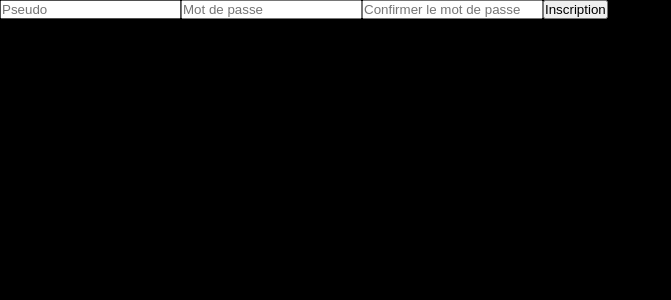
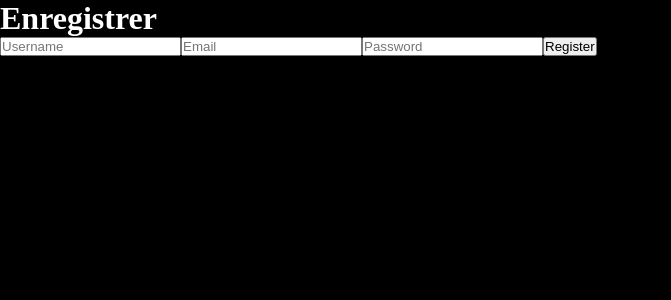
Before and after one commit to Issou83/Contelium, a React (Vite) app: page / in a window 1280 px wide. Both pictures are taken after a click on the button "Créer un compte". Shown: the top 300 px of the page, without its empty margins (0-671 px from the left). Built offline with nearby package versions, Linux system fonts and the light colour scheme.

Commit message:
Mise en place du login et register

```diff
--- a/package.json
+++ b/package.json
@@ -10,6 +10,7 @@
     "preview": "vite preview"
   },
   "dependencies": {
+    "axios": "^1.5.0",
     "prop-types": "^15.8.1",
     "react": "^18.2.0",
     "react-dom": "^18.2.0"
--- a/src/components/LoginForm/LoginForm.jsx
+++ b/src/components/LoginForm/LoginForm.jsx
@@ -1,38 +1,54 @@
-import { useState } from 'react';
-import './index.css'; // Créez ce fichier pour ajouter des styles
+import { useState } from "react";
+import axios from "axios";
+import "./index.css";
 
 const LoginForm = () => {
-  const [username, setUsername] = useState('');
-  const [password, setPassword] = useState('');
+  const [username, setUsername] = useState("");
+  const [password, setPassword] = useState("");
+
+  const handleLogin = async () => {
+    try {
+      const response = await axios.post("http://localhost:3001/user/login", {
+        username,
+        password,
+      });
+
+      if (response.data.success) {
+        console.log("Authentification réussie:", response.data);
+      } else {
+        console.log("Échec de l'authentification");
+      }
+    } catch (error) {
+      if (error.response && error.response.status === 400) {
+        console.log("Échec de l'authentification");
+      } else {
+        console.error("Une erreur est survenue:", error);
+      }
+    }
+  };
 
   const handleSubmit = (e) => {
     e.preventDefault();
-    // Effectuer des validations de formulaire ici
-
-    // Simuler un appel API
-    setTimeout(() => {
-      console.log('Utilisateur connecté avec succès : ', { username, password });
-      // Ici, vous pouvez passer à la page personnalisée de l'utilisateur ou faire ce que vous voulez après une connexion réussie
-    }, 2000);
+    handleLogin();
   };
 
   return (
-    <div className='loginForm'>
+    <div className="loginForm">
       <h1>Se connecter</h1>
       <form onSubmit={handleSubmit}>
         <input
-          type='text'
-          placeholder='Pseudo'
+          type="text"
+          placeholder="Pseudo"
           value={username}
           onChange={(e) => setUsername(e.target.value)}
         />
         <input
-          type='password'
-          placeholder='Mot de passe'
+          type="password"
+          placeholder="Mot de passe"
           value={password}
           onChange={(e) => setPassword(e.target.value)}
         />
-        <button type='submit'>Se connecter</button>
+        <button type="submit">Se connecter</button>
       </form>
     </div>
   );
--- a/src/components/RegisterForm/RegisterForm.jsx
+++ b/src/components/RegisterForm/RegisterForm.jsx
@@ -1,70 +1,68 @@
-import { useState } from 'react';
+import { useState } from "react";
 
 const RegisterForm = () => {
   const [formData, setFormData] = useState({
-    username: '',
-    password: '',
-    confirmPassword: ''
+    username: "",
+    email: "",
+    password: "",
   });
 
-  const [errors, setErrors] = useState({});
-
-  const validatePassword = (password) => {
-    const re = /^(?=.*[a-z])(?=.*[A-Z])(?=.*\d)(?=.*[@$!%*?&])[A-Za-z\d@$!%*?&]{10,}$/;
-    return re.test(String(password));
+  const handleChange = (e) => {
+    const { name, value } = e.target;
+    setFormData({
+      ...formData,
+      [name]: value,
+    });
   };
 
-  const handleSubmit = (e) => {
+  const handleSubmit = async (e) => {
     e.preventDefault();
-    let validationErrors = {};
+    try {
+      const response = await fetch("http://localhost:3001/user/register", {
+        method: "POST",
+        headers: {
+          "Content-Type": "application/json",
+        },
+        body: JSON.stringify(formData),
+      });
 
-    if (!validatePassword(formData.password)) {
-      validationErrors.password = 'Le mot de passe doit contenir au moins 10 caractères, une majuscule, une minuscule et un caractère spécial.';
+      const data = await response.json();
+      if (data.message) {
+        console.log("User registered:", data.message);
       }
-
-    if (formData.password !== formData.confirmPassword) {
-      validationErrors.confirmPassword = 'Les mots de passe ne correspondent pas.';
-    }
-
-    if (Object.keys(validationErrors).length > 0) {
-      setErrors(validationErrors);
-    } else {
-      // Simuler un appel API
-      console.log('Envoi des données : ', formData);
+    } catch (error) {
+      console.error("There was an error registering the user", error);
     }
   };
 
-  // Simuler un appel API
-setTimeout(() => {
-    console.log('Utilisateur enregistré avec succès : ', formData);
-    // Ici, vous pouvez passer à l'écran de connexion ou faire ce que vous voulez après un enregistrement réussi
-  }, 2000);
-
-
   return (
+    <div>
+      <h1>Enregistrer</h1>
       <form onSubmit={handleSubmit}>
         <input
           type="text"
-        placeholder="Pseudo"
+          name="username"
+          placeholder="Username"
           value={formData.username}
-        onChange={(e) => setFormData({ ...formData, username: e.target.value })}
+          onChange={handleChange}
+        />
+        <input
+          type="email"
+          name="email"
+          placeholder="Email"
+          value={formData.email}
+          onChange={handleChange}
         />
         <input
           type="password"
-        placeholder="Mot de passe"
+          name="password"
+          placeholder="Password"
           value={formData.password}
-        onChange={(e) => setFormData({ ...formData, password: e.target.value })}
+          onChange={handleChange}
         />
-      {errors.password && <p>{errors.password}</p>}
-      <input
-        type="password"
-        placeholder="Confirmer le mot de passe"
-        value={formData.confirmPassword}
-        onChange={(e) => setFormData({ ...formData, confirmPassword: e.target.value })}
-      />
-      {errors.confirmPassword && <p>{errors.confirmPassword}</p>}
-      <button type="submit">Inscription</button>
+        <button type="submit">Register</button>
       </form>
+    </div>
   );
 };
 
```
Also changed, not shown: 1 other file (tests, documents, lock files or other folders). Lines whose indentation alone changed are shown as unchanged.
